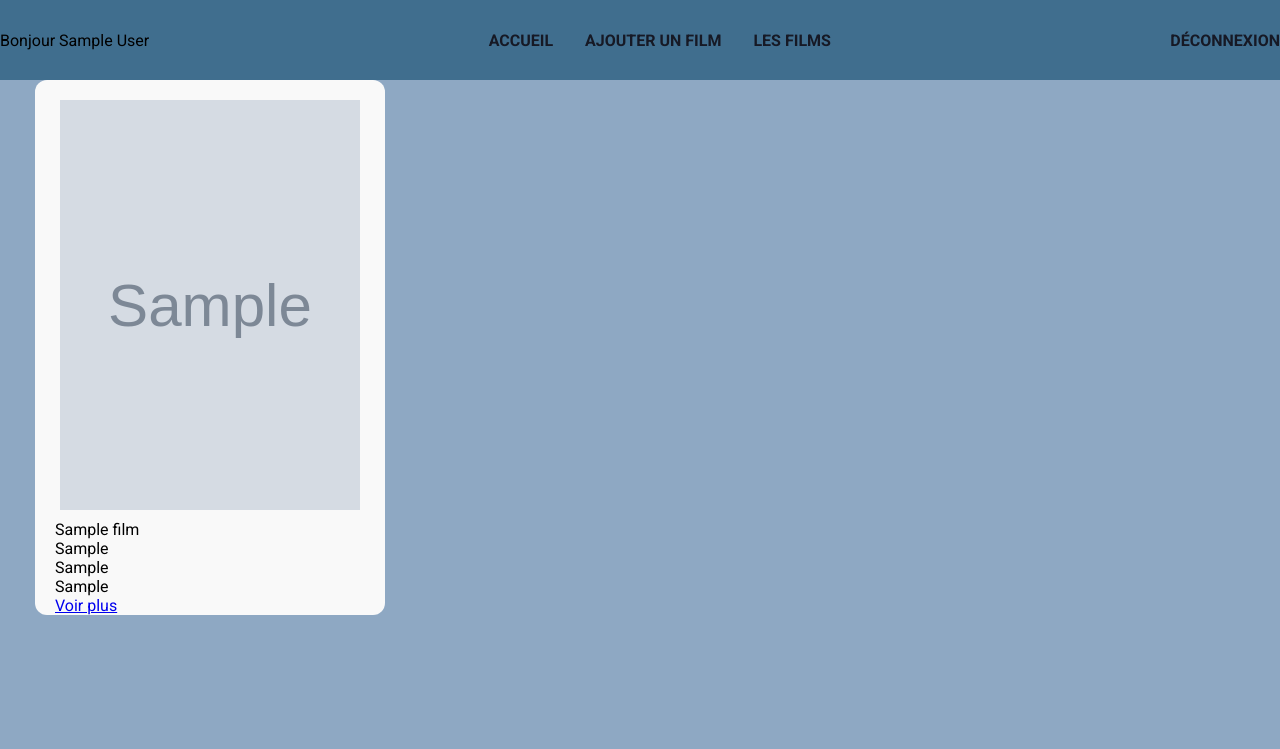
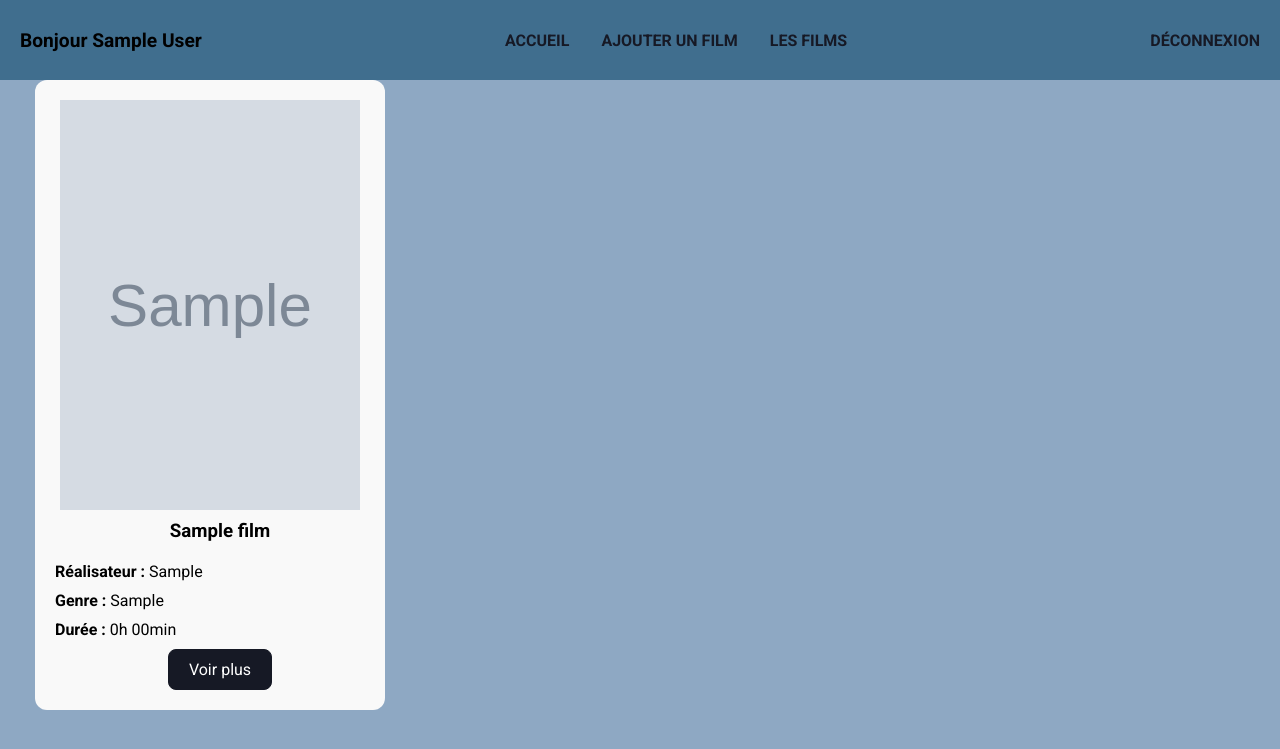
Before and after one commit to Romain0707/mediatheque-exo-php, a PHP site: page /film.php in a window 1280 px wide. Shown: the top 749 px of the page. Run offline with PHP 8.4, Linux system fonts and the light colour scheme; the visitor is signed in with stand-in values (Sample User, id 1); tables that the repository leaves empty or names only in its code hold one stand-in row (values such as "Sample post"); grey boxes marked "Sample" are stand-in pictures.

Commit message:
[NEW] more css and header.php added

```diff
--- a/assets/css/style.css
+++ b/assets/css/style.css
@@ -40,6 +40,7 @@ header nav ul li:first-child {
 
 header nav ul li:last-child {
     margin-left: auto;
+    margin-right: 20px;
 }
 
 header nav ul .default {
@@ -54,6 +55,12 @@ header nav ul li a {
     color: #161925;
 }
 
+header nav ul .welcome {
+    font-weight: 700;
+    font-size: larger;
+    margin-left: 20px;
+}
+
 .container {
     max-width: 1250px;
     width: 100%;
@@ -64,7 +71,6 @@ header nav ul li a {
 #film {
     padding-top: 50px;
 }
-
 
 .card__container {
     display: grid;
@@ -93,10 +99,35 @@ header nav ul li a {
 }
 
 .card__content {
+    display: flex;
+    flex-direction: column;
     width: 100%;
     padding-left: 20px;
+    padding-bottom: 20px;
 }
 
 .card__content h3 {
     text-align: center;
+    margin-bottom: 1.25rem;
 }
+
+.card__content p {
+    margin-bottom: 0.625rem;
+}
+
+.card__content a {
+    display: inline-block;
+    text-decoration: none;
+    color: white;
+    background-color: #161925;
+    border: 1px solid #161925;
+    padding: 10px 20px;
+    border-radius: 8px;
+    align-self: center;
+    transition: all 0.3s ease;
+}
+
+.card__content a:hover {
+    color: #161925;
+    background-color: white;
+}
--- a/film.php
+++ b/film.php
@@ -1,5 +1,3 @@
-<?php session_start(); ?>
-
 <!DOCTYPE html>
 <html lang="en">
 <head>
@@ -9,22 +7,8 @@
     <link rel="stylesheet" href="assets/css/style.css">
 </head>
 <body>
-    <header>
-        <nav>
-            <ul class="">
-                <?php if(isset($_SESSION['username'])) { echo "<li>Bonjour {$_SESSION['username']}</li>";}?>
-                <li class="<?php  if(!isset($_SESSION['username'])) { echo 'default';}?>"><a href="index.php">Accueil</a></li>
-                <?php if(isset($_SESSION['username'])) { echo "<li><a href=\"createfilm.php\">Ajouter un film</a></li>"; }; ?>
-                <li><a href="film.php">Les films</a></li>
-                <?php
-                if(!isset($_SESSION['username'])) {
-                    echo "<li class=\"default\"><a href=\"connexion.php\">Connexion</a></li>";
-                } else {
-                    echo "<li><a href=\"deconnexion.php?address=index.php\">Déconnexion</a></li>";
-                }?>
-            </ul>
-        </nav>
-    </header>
+
+    <?php require_once __DIR__ . '/pages/header.php'; ?>
 
     <main>
         <div class="container">
@@ -34,6 +18,8 @@
             $request = $bdd->query('SELECT id, titre, realisateur, genre, duree, img_path FROM film');
 
             while($data = $request->fetch()){
+                        $dureeEnHeure = date("G\h i\m\i\\n",mktime(0, $data['duree'], 0, 0, 0, 0));
+
                         if($data['img_path'] == "") {
                             echo
                             "<div class=\"card\">
@@ -41,7 +27,7 @@
                                     <p>{$data['titre']}</p>
                                     <p>{$data['realisateur']}</p>
                                     <p>{$data['genre']}</p>
-                            <p>{$data['duree']}</p>
+                                    <p>{$dureeEnHeure}</p>
                                     <a href=\"fichefilm.php?id={$data['id']}\">Voir plus</a>
                                 </div>
                             </div>";
@@ -52,10 +38,10 @@
                                     <img src=\"{$data['img_path']}\" alt=\"Image du film\">
                                 </div>
                                 <div class=\"card__content\">
-                            <p>{$data['titre']}</p>
-                            <p>{$data['realisateur']}</p>
-                            <p>{$data['genre']}</p>
-                            <p>{$data['duree']}</p>
+                                    <h3>{$data['titre']}</h3>
+                                    <p><strong>Réalisateur :</strong> {$data['realisateur']}</p>
+                                    <p><strong>Genre :</strong> {$data['genre']}</p>
+                                    <p><strong>Durée :</strong> {$dureeEnHeure}</p>
                                     <a href=\"fichefilm.php?id={$data['id']}\">Voir plus</a>
                                 </div>
                             </div>";
--- /dev/null
+++ b/pages/header.php
@@ -0,0 +1,18 @@
+<?php session_start(); ?>
+
+<header>
+    <nav>
+        <ul class="">
+            <?php if(isset($_SESSION['username'])) { echo "<li class=\"welcome\">Bonjour {$_SESSION['username']}</li>";}?>
+            <li class="<?php  if(!isset($_SESSION['username'])) { echo 'default';}?>"><a href="index.php">Accueil</a></li>
+            <?php if(isset($_SESSION['username'])) { echo "<li><a href=\"createfilm.php\">Ajouter un film</a></li>"; }; ?>
+            <li><a href="film.php">Les films</a></li>
+            <?php
+            if(!isset($_SESSION['username'])) {
+                echo "<li class=\"default\"><a href=\"connexion.php\">Connexion</a></li>";
+            } else {
+                echo "<li><a href=\"deconnexion.php?address=index.php\">Déconnexion</a></li>";
+            }?>
+        </ul>
+    </nav>
+</header>
```
Also changed, not shown: connexion.php (+1 -18 lines), createfilm.php (+2 -18 lines), fichefilm.php (+1 -18 lines), index.php (+13 -24 lines), inscdone.php (+1 -17 lines), inscription.php (+1 -18 lines). Lines whose indentation alone changed are shown as unchanged.
